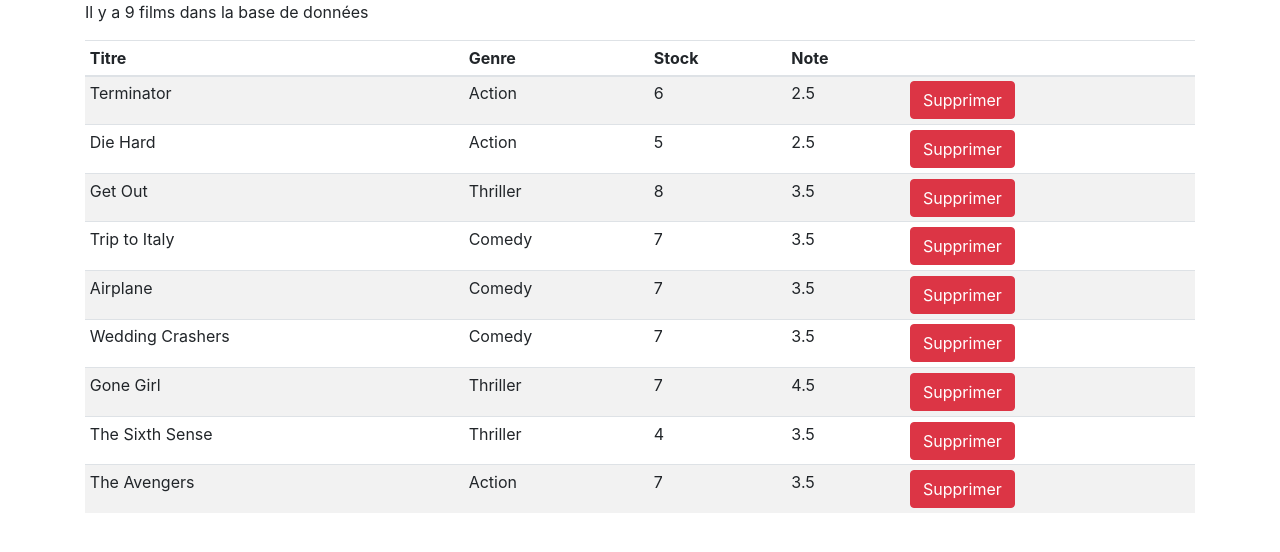
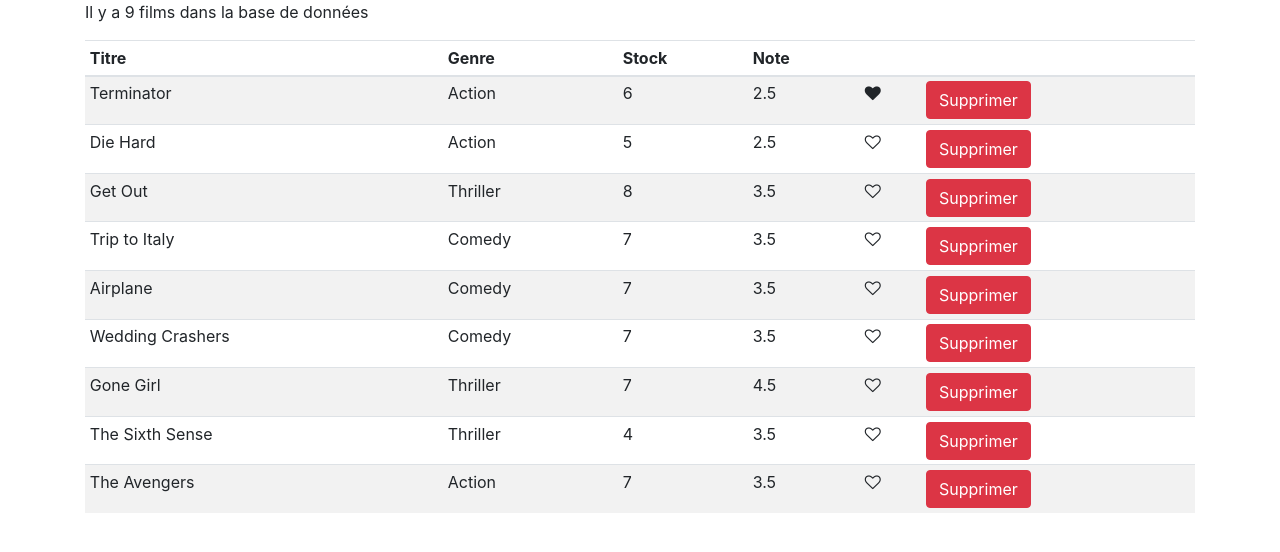
Before and after one commit to petit-lardon/react-movie, a React (Create React App) app: page / in a window 1280 px wide. Shown: the top 552 px of the page. Built offline with nearby package versions, Linux system fonts and the light colour scheme.

Commit message:
add like component

```diff
--- /dev/null
+++ b/src/components/Like.js
@@ -0,0 +1,11 @@
+import React from 'react';
+
+const Like = (props) => {
+    let classes = 'fa fa-heart';
+    if(!props.liked) classes += '-o';
+    return (
+        <i className={classes} onClick={props.onClick} style={{cursor: 'pointer'}}></i>
+    )
+}
+
+export default Like;
--- a/src/components/movies.js
+++ b/src/components/movies.js
@@ -1,5 +1,6 @@
 import React, { Component } from "react";
 import { getMovies } from "../services/fakeMovieService";
+import Like from './Like';
 
 class Movies extends Component {
     state = {
@@ -11,6 +12,15 @@
         const i = movies.findIndex(m => m._id === movie._id);
 
         movies.splice(i, 1);
+        this.setState({movies});
+    }
+
+    handleLike = (movie) => {
+        const movies = [...this.state.movies];
+        const i = movies.indexOf(movie);
+
+        movies[i] = {...movies[i]};
+        movies[i].liked = !movies[i].liked;
         this.setState({movies});
     }
 
@@ -29,6 +39,7 @@
                             <th>Stock</th>
                             <th>Note</th>
                             <th></th>
+                            <th></th>
                         </tr>
                         </thead>
                         <tbody>
@@ -38,6 +49,7 @@
                                 <td>{movie.genre.name}</td>
                                 <td>{movie.numberInStock}</td>
                                 <td>{movie.dailyRentalRate}</td>
+                                <td><Like liked={movie.liked} onClick={() => this.handleLike(movie)} /></td>
                                 <td><button onClick={() => this.handleDelete(movie)} className="btn btn-danger">Supprimer</button></td>
                             </tr>
                         )}
--- a/src/index.js
+++ b/src/index.js
@@ -4,7 +4,7 @@
 import App from './App';
 import reportWebVitals from './reportWebVitals';
 import 'bootstrap/dist/css/bootstrap.min.css';
-import 'font-awesome/css/font-awesome.min.css';
+import 'font-awesome/css/font-awesome.css';
 
 ReactDOM.render(
   <React.StrictMode>
--- a/src/services/fakeMovieService.js
+++ b/src/services/fakeMovieService.js
@@ -7,7 +7,8 @@
     genre: { _id: "5b21ca3eeb7f6fbccd471818", name: "Action" },
     numberInStock: 6,
     dailyRentalRate: 2.5,
-    publishDate: "2018-01-03T19:04:28.809Z"
+    publishDate: "2018-01-03T19:04:28.809Z",
+    liked: true
   },
   {
     _id: "5b21ca3eeb7f6fbccd471816",
```
